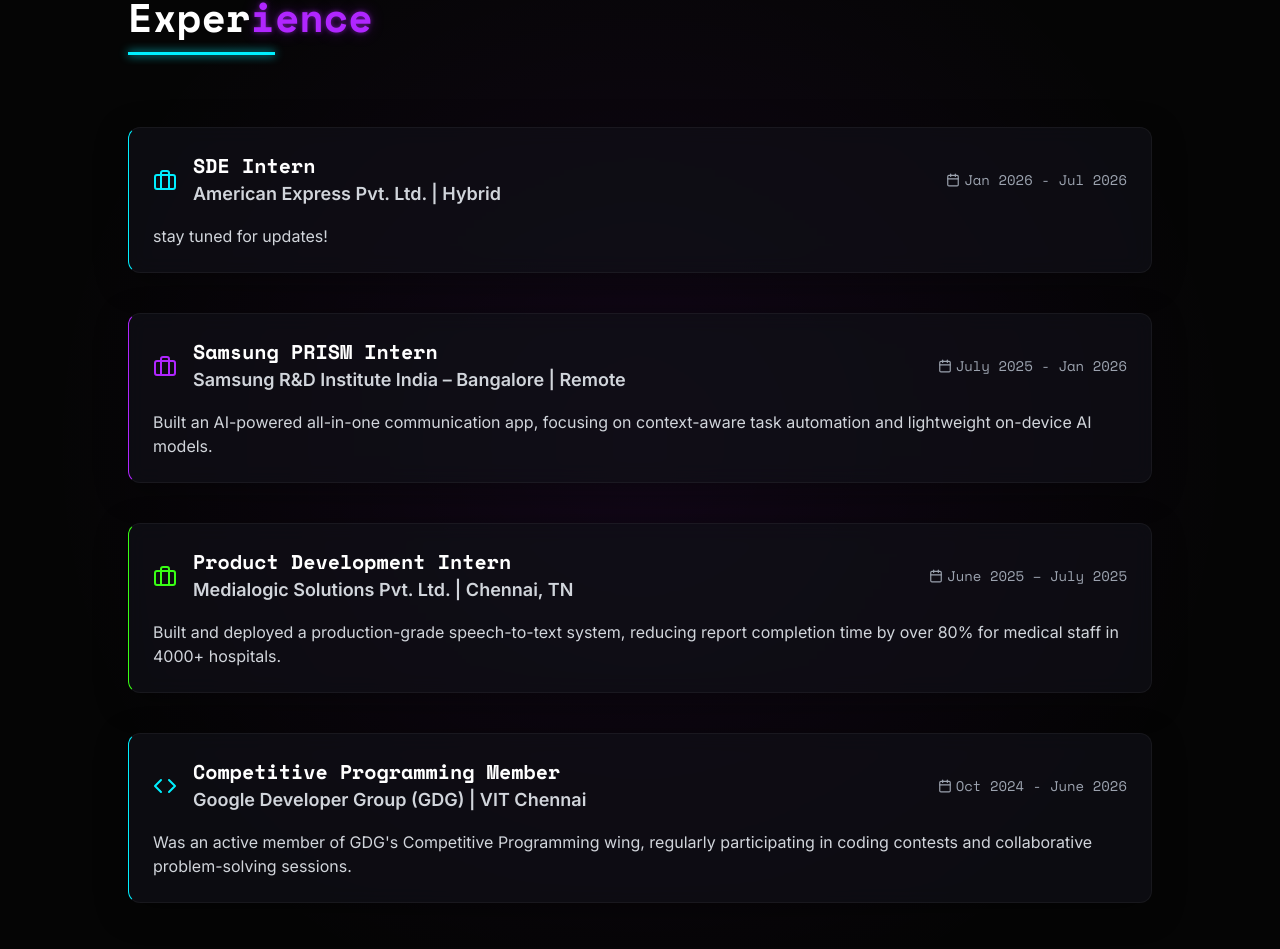
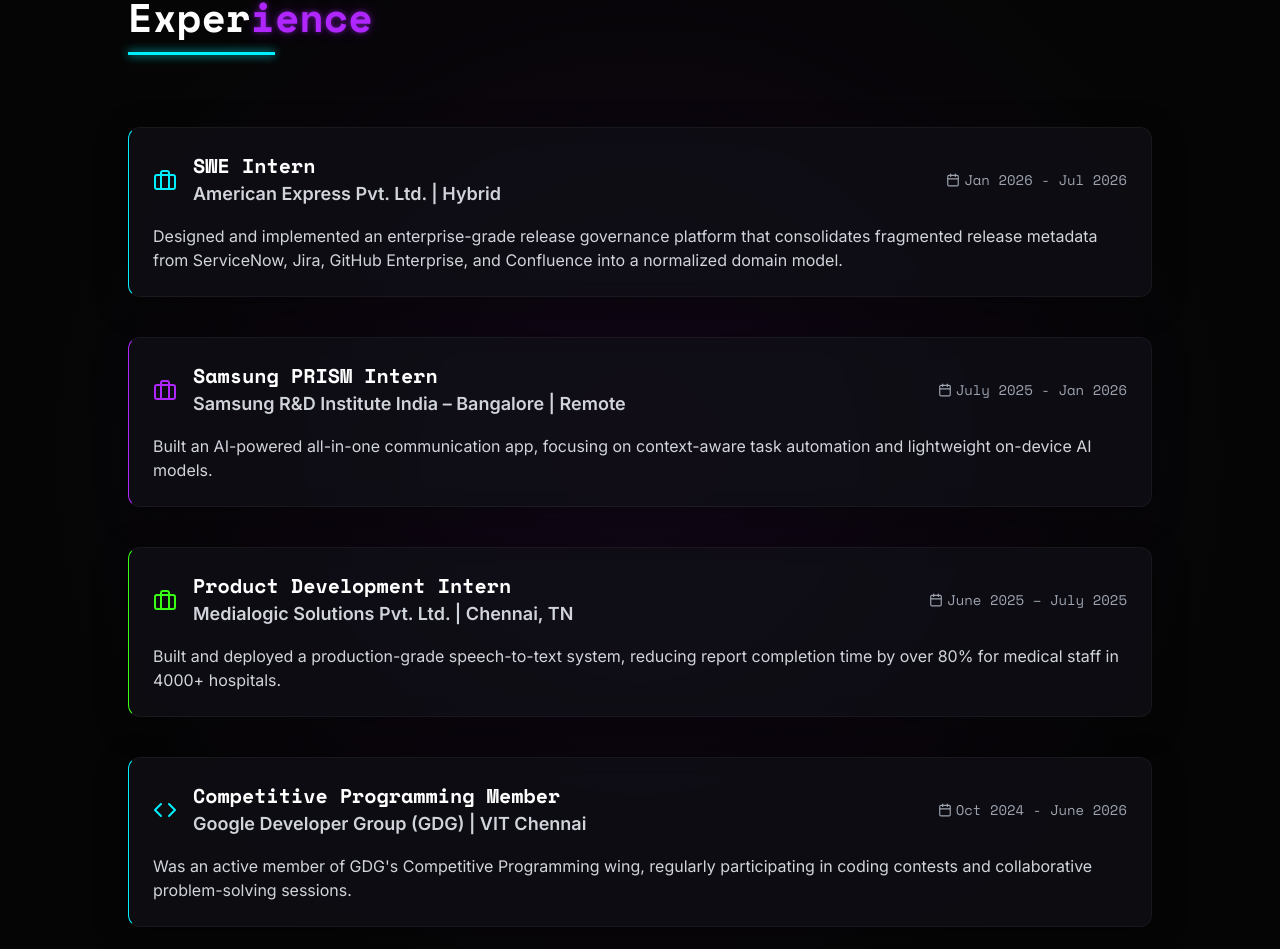
Before and after one commit to rohtheroos-84/RoHiT-bUiLdS, a React (Vite) app: page / in a window 1280 px wide. Shown: the part 2025-2974 px from the top of the page. Built offline with nearby package versions, Linux system fonts and the light colour scheme; no server answers.

Commit message:
fix: update role and description for American Express internship for accuracy

```diff
--- a/src/components/Experience.tsx
+++ b/src/components/Experience.tsx
@@ -8,10 +8,10 @@
 const experienceData = [
   {
     id: 1,
-    role: "SDE Intern",
+    role: "SWE Intern",
     organization: "American Express Pvt. Ltd. | Hybrid",
     period: "Jan 2026 - Jul 2026",
-    description: "stay tuned for updates!",
+    description: "Designed and implemented an enterprise-grade release governance platform that consolidates fragmented release metadata from ServiceNow, Jira, GitHub Enterprise, and Confluence into a normalized domain model.",
     icon: <Briefcase className="text-neon-blue" size={24} />,
     color: "neon-blue"
   },
```
